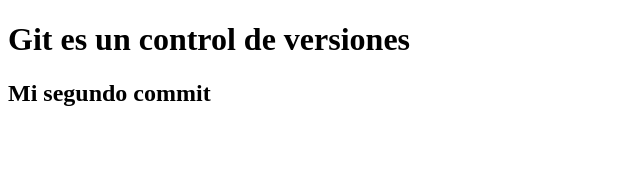
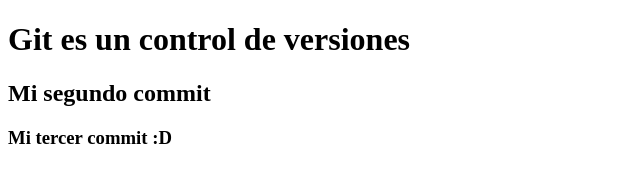
Before and after one commit to ALFRAUL/Proyecto-bootstrap, a plain HTML site: page index.html in a window 1280 px wide. Shown: the whole page, without its empty margins (0-640 px from the left). Drawn offline with Linux system fonts and the light colour scheme.

Commit message:
mi tercer commit

```diff
--- a/index.html
+++ b/index.html
@@ -9,5 +9,6 @@
 <body>
     <h1>Git es un control de versiones</h1>
     <h2>Mi segundo commit</h2>
+    <h3>Mi tercer commit :D</h3>
 </body>
 </html>
```
